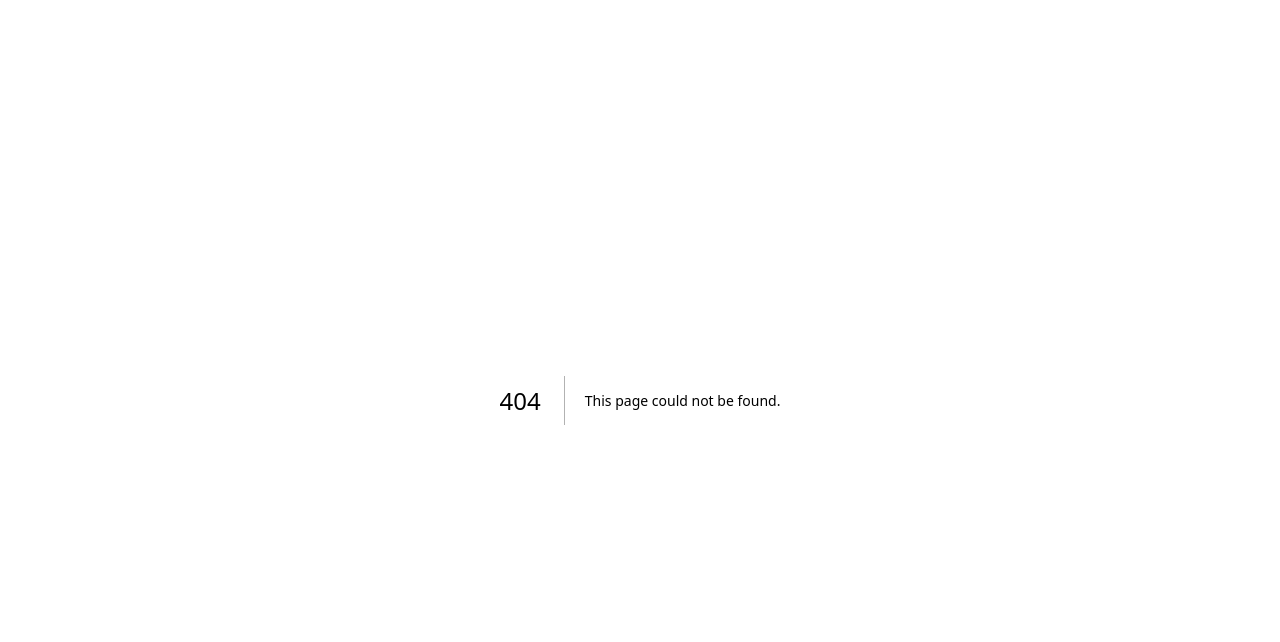
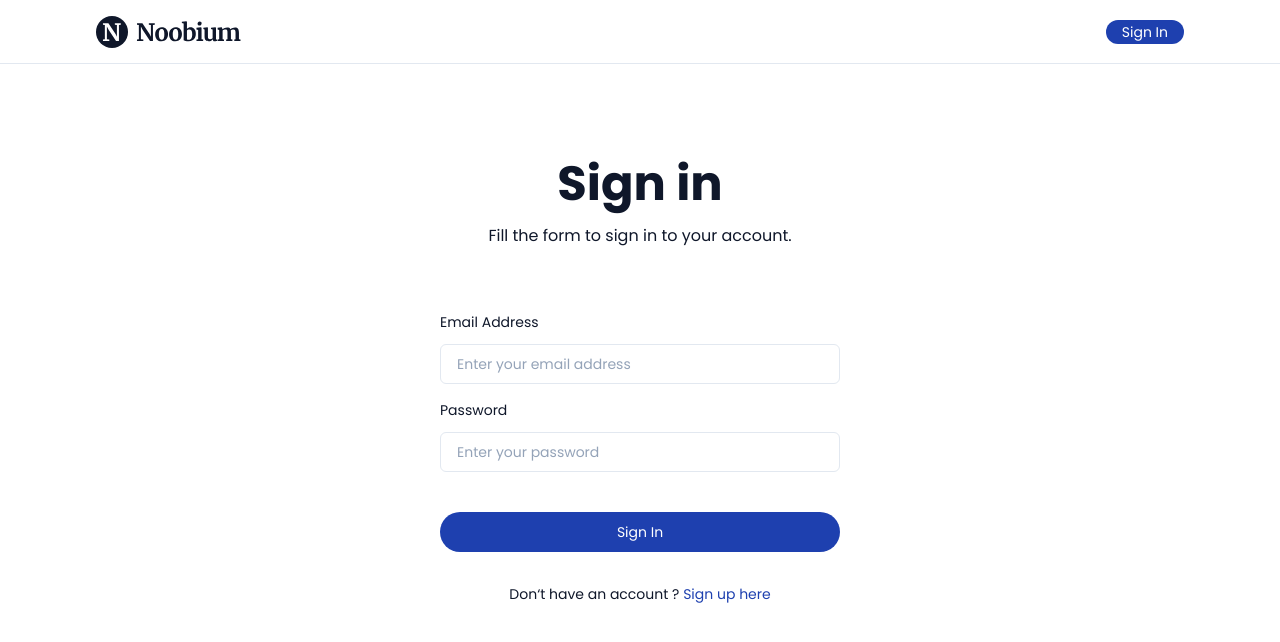
Before and after one commit to alimarf/bacaku, a Next.js app: page /auth/sign-in in a window 1280 px wide. Before the commit this address had no page. Shown: the top 642 px of the page. Built offline with nearby package versions, Linux system fonts and the light colour scheme.

Commit message:
Finish slicing signin page

```diff
--- /dev/null
+++ b/components/Button.tsx
@@ -0,0 +1,28 @@
+import classNames from "classnames";
+
+type Props = JSX.IntrinsicElements["button"] & {
+  size?: "normal" | "large";
+  isFullWidth?: boolean;
+};
+
+const Button: React.FC<Props> = ({
+  size = "normal",
+  isFullWidth = false,
+  ...rest
+}) => {
+  return (
+    <button
+      className={classNames(
+        "bg-blue-800 text-sm font-sans text-white px-4 rounded-3xl",
+        {
+          "h-6": size === 'normal',
+          "h-10": size === 'large',
+          "w-full": isFullWidth,
+        }
+      )}
+      {...rest}
+    />
+  );
+};
+
+export default Button;
--- /dev/null
+++ b/components/Navbar.tsx
@@ -0,0 +1,19 @@
+import Link from "next/link";
+import Button from "./Button";
+
+type Props = {};
+
+const Navbar: React.FC<Props> = () => {
+  return (
+    <header className="h-16 border-b border-slate-200 flex items-center justify-between px-24">
+      <Link href={"/"}>
+        <img src="/images/logo-with-text.svg" />
+      </Link>
+
+      <Link href={"/auth/sign-in"}>
+        <Button>Sign In</Button>
+      </Link>
+    </header>
+  );
+};
+export default Navbar;
--- /dev/null
+++ b/components/TextInput.tsx
@@ -0,0 +1,42 @@
+import classNames from "classnames";
+
+type Props = JSX.IntrinsicElements["input"] & {
+  label: string;
+  hasError?: boolean;
+  errorMessage?: string;
+};
+
+const TextInput: React.FC<Props> = ({
+  label,
+  hasError,
+  errorMessage,
+  ...rest
+}) => {
+  return (
+    <div>
+      <p
+        className={classNames("font-sans text-sm", {
+          "text-slate-900": !hasError,
+          "text-red-500": hasError,
+        })}
+      >
+        {label}
+      </p>
+      <input
+        className={classNames(
+          "mt-3 h-10 border  w-full rounded-md px-4 font-sans text-sm text-slate-900 placeholder-slate-400",
+          {
+            "border-slate-200": !hasError,
+            "border-red-500": hasError,
+          }
+        )}
+        {...rest}
+      />
+      {hasError && (
+        <p className="font-sans text-red-500 text-xs mt-3">{errorMessage}</p>
+      )}
+    </div>
+  );
+};
+
+export default TextInput;
--- a/package.json
+++ b/package.json
@@ -11,9 +11,12 @@
   "dependencies": {
     "@fontsource/merriweather": "^5.0.8",
     "@fontsource/poppins": "^5.0.8",
+    "classnames": "^2.3.2",
+    "formik": "^2.4.5",
     "next": "14.0.2",
     "react": "^18",
-    "react-dom": "^18"
+    "react-dom": "^18",
+    "yup": "^1.3.2"
   },
   "devDependencies": {
     "@types/node": "^20",
--- /dev/null
+++ b/pages/auth/sign-in.tsx
@@ -0,0 +1,85 @@
+import Button from "@/components/Button";
+import Navbar from "@/components/Navbar";
+import TextInput from "@/components/TextInput";
+
+import * as Yup from "yup";
+import { useFormik } from "formik";
+import Head from "next/head";
+import Link from "next/link";
+
+const SignInSchema = Yup.object().shape({
+  email: Yup.string()
+    .email("Email format is invalid")
+    .required("Email is required"),
+  password: Yup.string().required("Password is required"),
+});
+
+const SignInPage = () => {
+
+  const formik = useFormik({
+    initialValues: {
+      email: "",
+      password: "",
+    },
+    validationSchema: SignInSchema,
+    onSubmit: () => {
+      alert("Sign In Successfully");
+      console.log('OKE')
+    },
+  });
+
+  return (
+    <div>
+      <Head>
+        <title>Sign In | Bacaku</title>
+      </Head>
+
+      <Navbar />
+      <div className="w-[400px] mx-auto py-24">
+        <h1 className="font-sans font-bold text-slate-900 text-5xl text-center mb-4">
+          Sign in
+        </h1>
+
+        <p className="font-sans text-slate-900 text-center mb-16">
+          Fill the form to sign in to your account.
+        </p>
+
+        <TextInput
+          name="email"
+          label="Email Address"
+          type="text"
+          placeholder="Enter your email address"
+          value={formik.values.email}
+          hasError={!!formik.errors.email}
+          errorMessage={formik.errors.email}
+          onChange={formik.handleChange}
+        />
+        <div className="h-4" />
+        <TextInput
+          name="password"
+          label="Password"
+          type="password"
+          placeholder="Enter your password"
+          value={formik.values.password}
+          hasError={!!formik.errors.password}
+          errorMessage={formik.errors.password}
+          onChange={formik.handleChange}
+        />
+        <div className="h-10" />
+
+        <Button size="large" isFullWidth onClick={() => formik.handleSubmit()}>
+          Sign In
+        </Button>
+
+        <p className="text-slate-900 font-sans text-sm text-center mt-8">
+          Don&lsquo;t have an account ?{" "}
+          <Link href={"/auth/sign-up"}>
+            <span className="text-blue-800">Sign up here</span>
+          </Link>{" "}
+        </p>
+      </div>
+    </div>
+  );
+};
+
+export default SignInPage;
--- a/styles/globals.css
+++ b/styles/globals.css
@@ -1,27 +1,3 @@
 @tailwind base;
 @tailwind components;
 @tailwind utilities;
-
-:root {
-  --foreground-rgb: 0, 0, 0;
-  --background-start-rgb: 214, 219, 220;
-  --background-end-rgb: 255, 255, 255;
-}
-
-@media (prefers-color-scheme: dark) {
-  :root {
-    --foreground-rgb: 255, 255, 255;
-    --background-start-rgb: 0, 0, 0;
-    --background-end-rgb: 0, 0, 0;
-  }
-}
-
-body {
-  color: rgb(var(--foreground-rgb));
-  background: linear-gradient(
-      to bottom,
-      transparent,
-      rgb(var(--background-end-rgb))
-    )
-    rgb(var(--background-start-rgb));
-}
```
Also changed, not shown: public/images/logo-with-text.svg (added), 1 other file (tests, documents, lock files or other folders).
